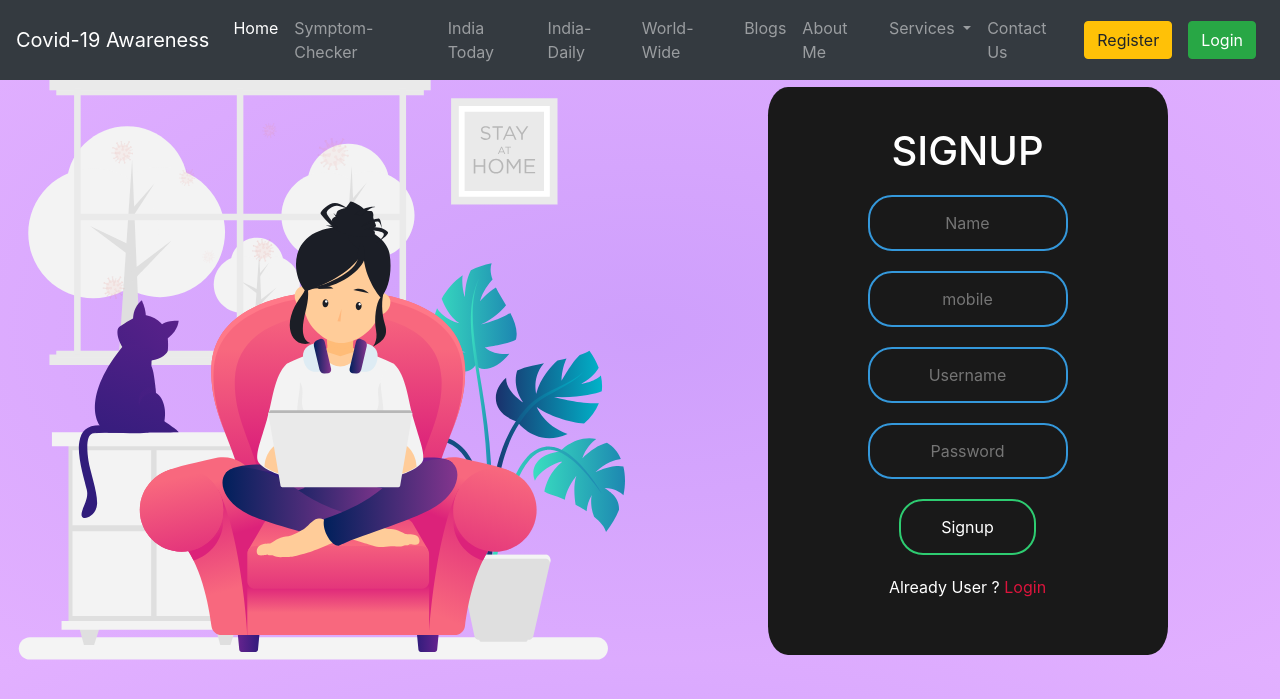
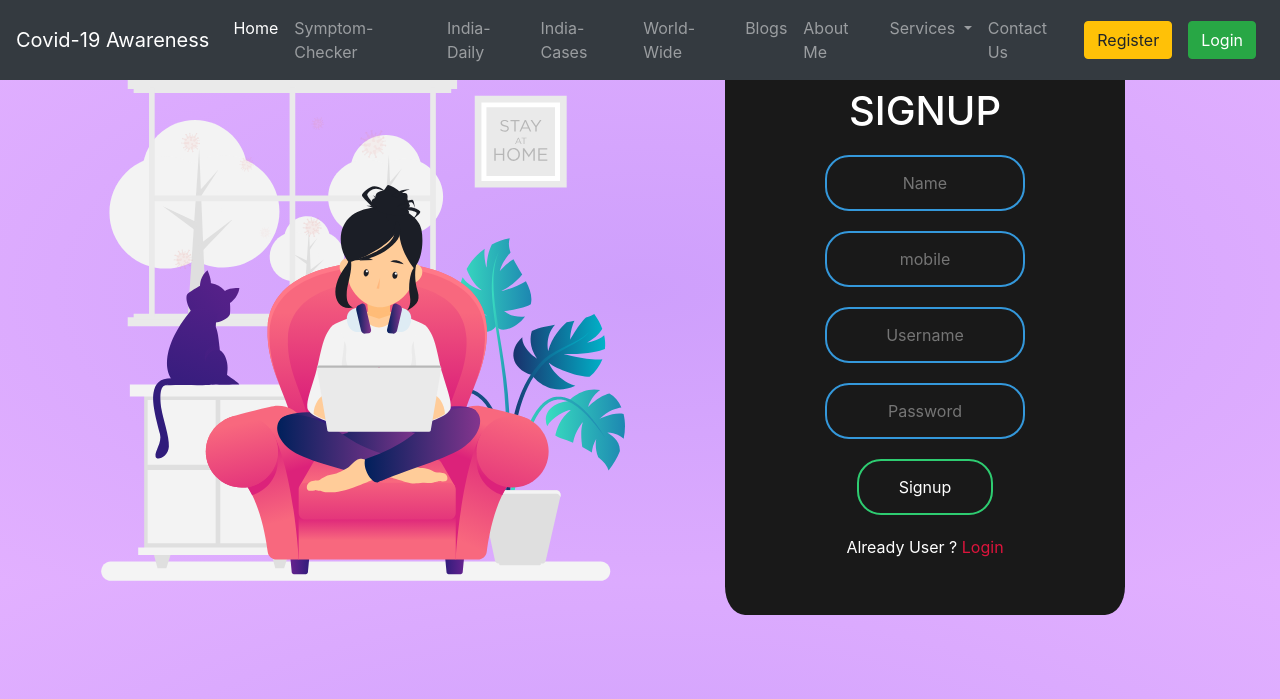
Before and after one commit to urmillive/covid19, a PHP site: page /signup.php in a window 1280 px wide. Shown: the top 699 px of the page. Run offline with PHP 8.4, Linux system fonts and the light colour scheme; some libraries are stand-ins or nearby versions; some web fonts are replaced.

Commit message:
header changes

```diff
--- a/header.php
+++ b/header.php
@@ -47,10 +47,10 @@
                     <a class="nav-link" href="./questions.php">Symptom-Checker</a>
                 </li>
                 <li class="nav-item">
-                    <a class="nav-link" href="./dailycases.php">India Today</a>
+                    <a class="nav-link" href="./dailycases.php">India-Daily</a>
                 </li>
                 <li class="nav-item">
-                    <a class="nav-link" href="./indiacases.php">India-Daily</a>
+                    <a class="nav-link" href="./indiacases.php">India-Cases</a>
                 </li>
                 <li class="nav-item">
                     <a class="nav-link" href="./worldwidecases.php">World-Wide</a>
--- a/signup.php
+++ b/signup.php
@@ -40,6 +40,7 @@ if (isset($_POST['isignup'])) {
 
 <?php include "header.php"; ?>
 <link rel="stylesheet" href="css/login.css">
+<div class="container">
 	<div class="row">
 		<div class="col-lg-6">
 			<img class="img-fluid w-100" src="./images/svg/stay-safe.svg" alt="Stay Safe">
@@ -58,5 +59,5 @@ if (isset($_POST['isignup'])) {
 
 		</div>
 	</div>
-
+</div>
 <?php include "footer.php"; ?>
```
Lines whose indentation alone changed are shown as unchanged.
